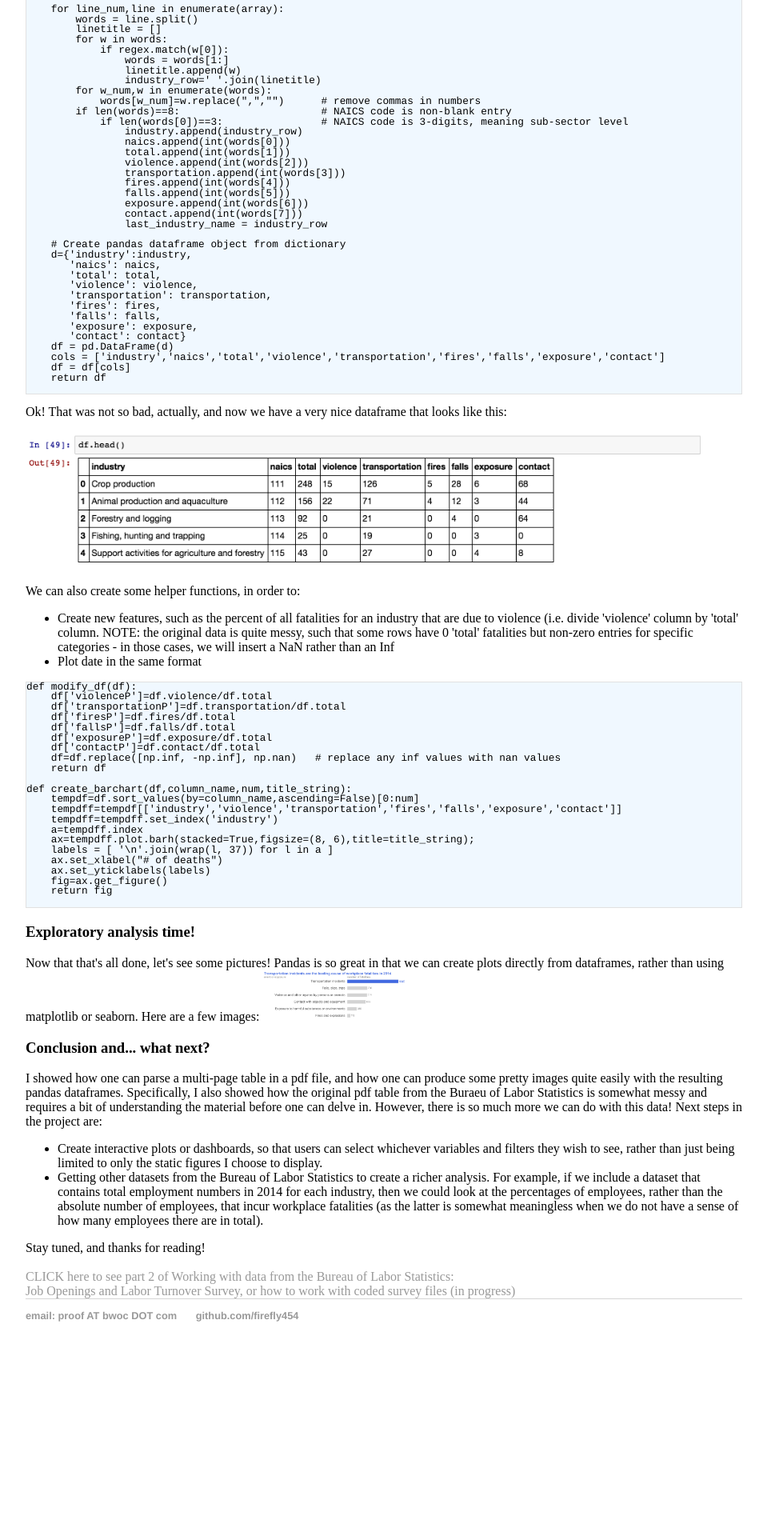
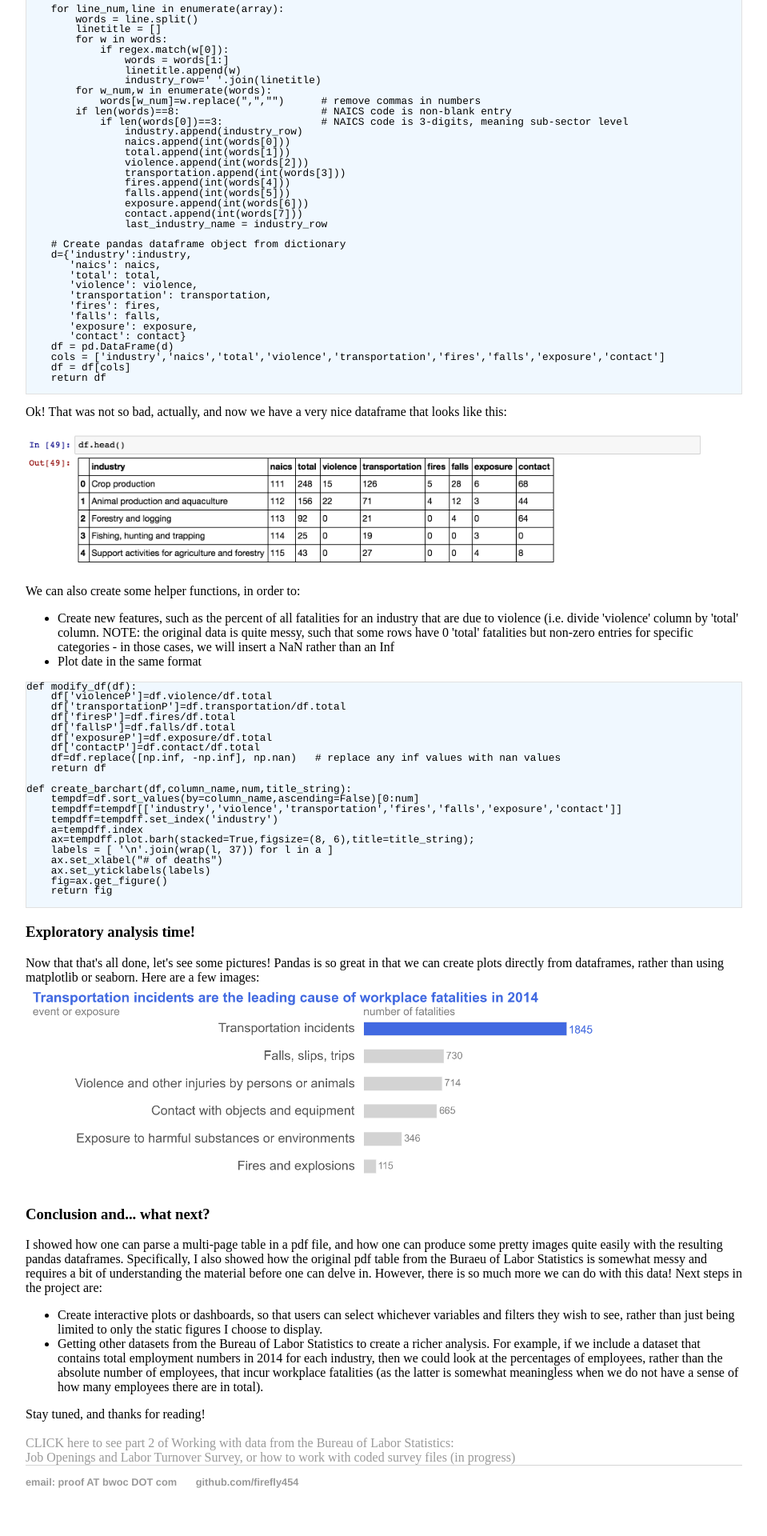
Before and after one commit to firefly454/firefly454.github.io, a Jekyll site: the page built from projects/bls.html, in a window 1280 px wide. Shown: the part 3830-5750 px from the top of the page at 80% size, without its empty margins (160-1119 px from the left). Built offline with Jekyll 4.4.1, drawn with Linux system fonts in a browser that asks for light colours; before the commit the page ends 5542 px from its top, so only the background shows below that.

Commit message:
Update bls.html

```diff
--- a/projects/bls.html
+++ b/projects/bls.html
@@ -277,7 +277,7 @@
      <img src="bls_images/violenceP_gr20_top10.png" alt="top 10 violenceP >20 fatalities, specific industries" width="80%">
      </div>
      -->
-     <img src="bls_images/fatalities_by_category.png" alt="fatalities by category" width="20%">
+     <img src="bls_images/fatalities_by_category.png" alt="fatalities by category" width="80%">
      <h3>Conclusion and... what next?</h3>
      I showed how one can parse a multi-page table in a pdf file, and how one can produce some pretty images quite easily with the
      resulting pandas dataframes. Specifically, I also showed how the original pdf table from the Buraeu of Labor Statistics is somewhat
```
